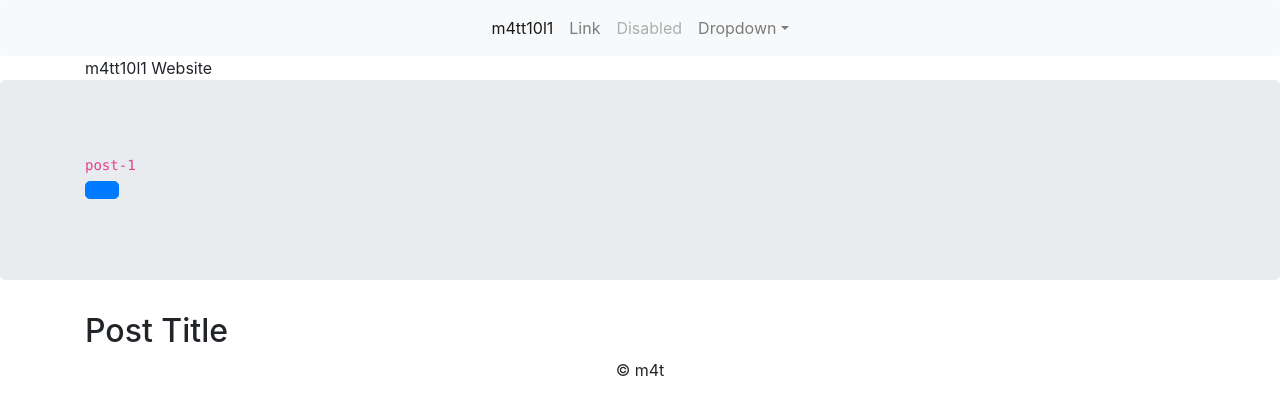
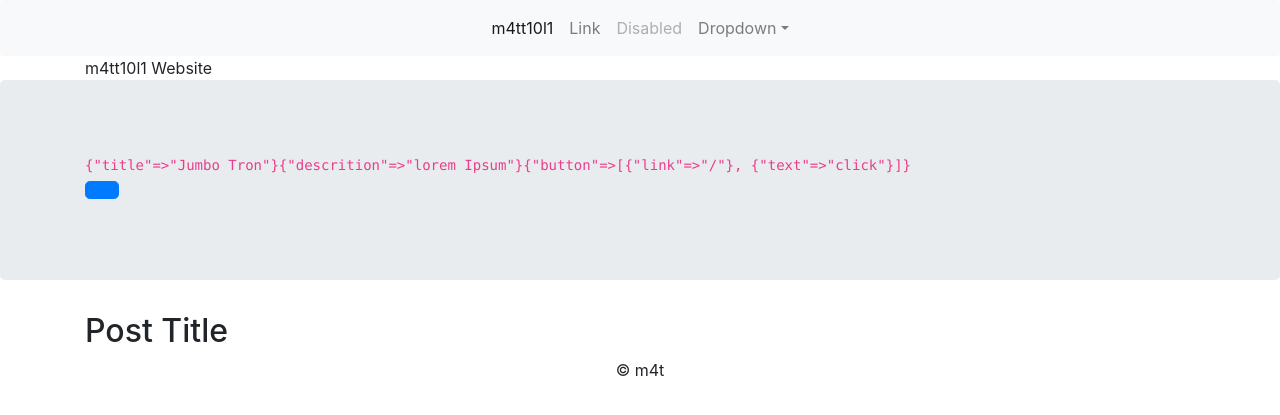
Before and after one commit to studiodiametrodev/m4tt10l1.github.io, a Jekyll site: the page built from _posts/2019-09-13-post-1.md, in a window 1280 px wide. Shown: the top 415 px of the page. Built offline with Jekyll 4.4.1, drawn with Linux system fonts in a browser that asks for light colours; our own code applies the rules of GitHub Pages for plain Markdown files.

Commit message:
Update 2019-09-13-post-1.md

```diff
--- a/_posts/2019-09-13-post-1.md
+++ b/_posts/2019-09-13-post-1.md
@@ -9,7 +9,7 @@ jumbotron:
     - link: /
     - text: click
 ---
-{% capture page_slug %}{{ page.slug }}{% endcapture %}
+{% capture page_slug %}{{ page.jumbotron }}{% endcapture %}
 {% include jumbotron.html slug=page_slug %}
 <section class="sec-p-1">
   <div class="container">
```
